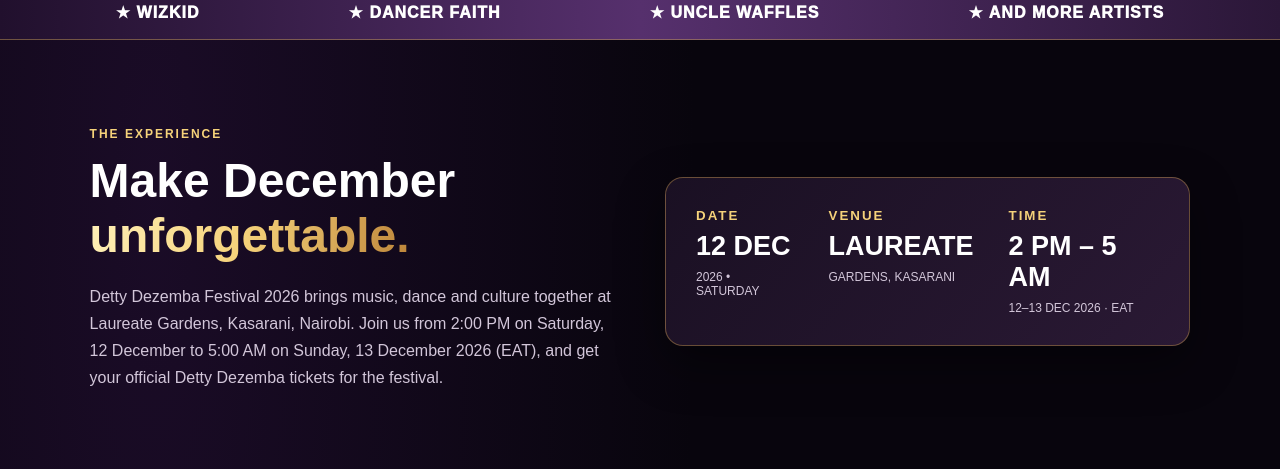
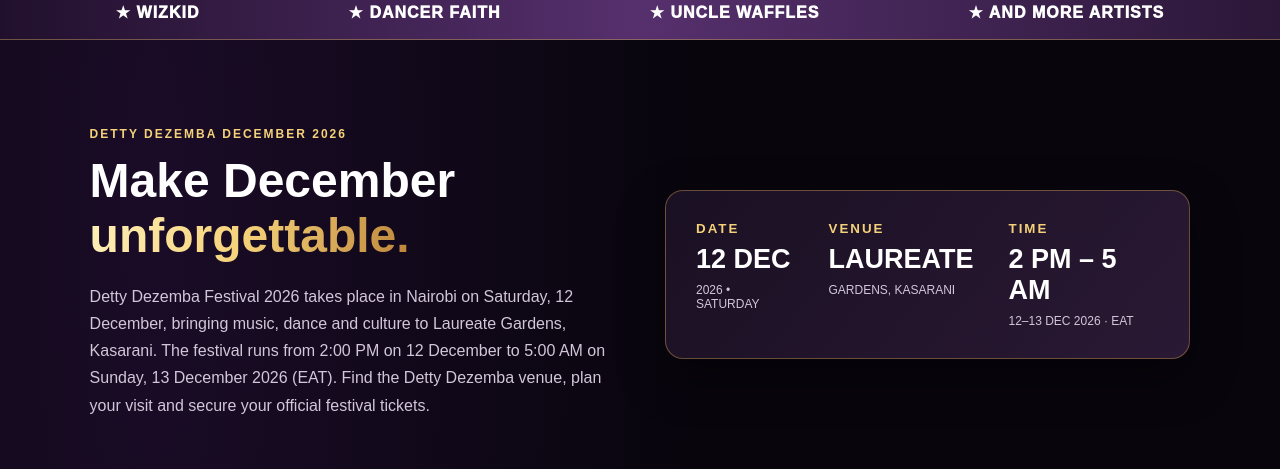
Before and after one commit to robinsonb254/detty-dezemba-website-setup., a plain HTML site: page index.html in a window 1280 px wide. Shown: the part 980-1449 px from the top of the page. Drawn offline with Linux system fonts and the light colour scheme.

Commit message:
Optimize event information for Detty Dezemba date and venue searches

```diff
--- a/index.html
+++ b/index.html
@@ -182,9 +182,9 @@
 
     <section class="intro section" id="event">
       <div>
-        <p class="eyebrow">THE EXPERIENCE</p>
+        <p class="eyebrow">DETTY DEZEMBA DECEMBER 2026</p>
         <h2>Make December <em>unforgettable.</em></h2>
-        <p>Detty Dezemba Festival 2026 brings music, dance and culture together at Laureate Gardens, Kasarani, Nairobi. Join us from 2:00 PM on Saturday, 12 December to 5:00 AM on Sunday, 13 December 2026 (EAT), and get your official Detty Dezemba tickets for the festival.</p>
+        <p>Detty Dezemba Festival 2026 takes place in Nairobi on Saturday, 12 December, bringing music, dance and culture to Laureate Gardens, Kasarani. The festival runs from 2:00 PM on 12 December to 5:00 AM on Sunday, 13 December 2026 (EAT). Find the Detty Dezemba venue, plan your visit and secure your official festival tickets.</p>
       </div>
       <div class="event-card">
         <div><small>DATE</small><strong>12 DEC</strong><span>2026 • SATURDAY</span></div>
@@ -357,7 +357,7 @@
 
     <section class="faq section" id="faq">
       <div class="section-heading"><p class="eyebrow">NEED TO KNOW</p><h2>Frequently asked <em>questions</em></h2></div>
-      <details><summary>When and where is the festival?</summary><p>Saturday, 12 December 2026, 2:00 PM to Sunday, 13 December 2026, 5:00 AM at Laureate Gardens, Nairobi.</p></details>
+      <details><summary>When is Detty Dezemba 2026 in Kenya, and where is the venue?</summary><p>Saturday, 12 December 2026, 2:00 PM to Sunday, 13 December 2026, 5:00 AM at Laureate Gardens, Nairobi.</p></details>
       <details><summary>What are the Detty Dezemba ticket prices and available categories?</summary><p>General Access (KSh 5,000), Duo Ticket (KSh 9,000), Priority Access IV VIP (KSh 20,000), One Dance VVIP (KSh 30,000), Premium Access for Two (KSh 37,999), plus Kese, Joro, Soco and Star Boy group tables.</p></details>
       <details><summary>How do I get help with my ticket?</summary><p>For ticket purchase or delivery assistance, contact the official team using the contact details at the bottom of this page.</p></details>
       <details><summary>Which payment methods are available?</summary><p><strong class="statement-highlight">M-Pesa and PayPal.</strong></p></details>
```
